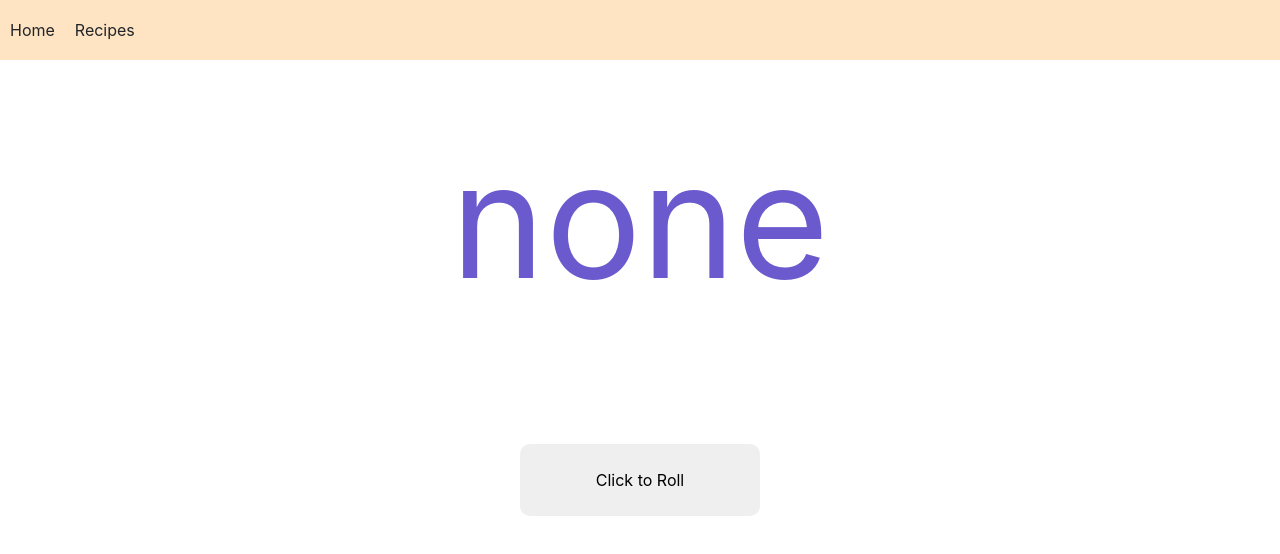
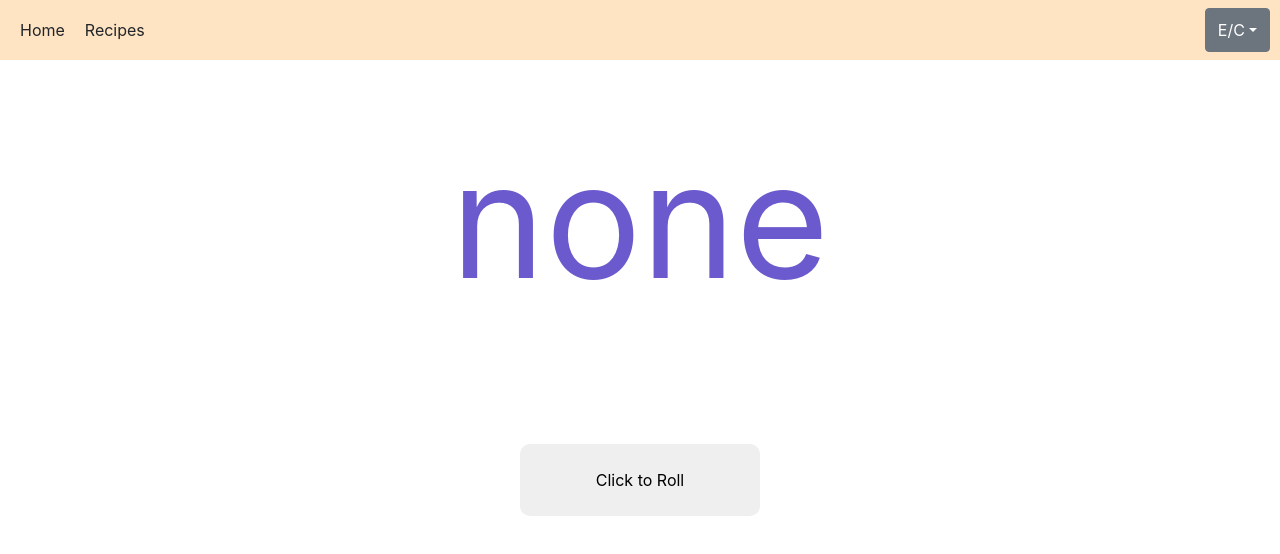
Before and after one commit to Luna123j/recipe_dice, a React (Create React App) app in the folder client/: page / in a window 1280 px wide. Shown: the top 554 px of the page. Built offline with nearby package versions, Linux system fonts and the light colour scheme.

Commit message:
add language switch button

```diff
--- a/client/public/index.html
+++ b/client/public/index.html
@@ -6,6 +6,8 @@
     <meta name="viewport" content="width=device-width, initial-scale=1" />
     <link href="https://cdn.jsdelivr.net/npm/bootstrap@5.2.2/dist/css/bootstrap.min.css" rel="stylesheet" integrity="sha384-Zenh87qX5JnK2Jl0vWa8Ck2rdkQ2Bzep5IDxbcnCeuOxjzrPF/et3URy9Bv1WTRi" crossorigin="anonymous">
     <link rel="stylesheet" href="https://cdnjs.cloudflare.com/ajax/libs/font-awesome/6.2.0/css/all.min.css" integrity="sha512-xh6O/CkQoPOWDdYTDqeRdPCVd1SpvCA9XXcUnZS2FmJNp1coAFzvtCN9BmamE+4aHK8yyUHUSCcJHgXloTyT2A==" crossorigin="anonymous" referrerpolicy="no-referrer" />
+    <link href="https://cdn.jsdelivr.net/npm/bootstrap@5.0.2/dist/css/bootstrap.min.css" rel="stylesheet">
+    <script src="https://cdn.jsdelivr.net/npm/bootstrap@5.0.2/dist/js/bootstrap.bundle.min.js"></script>
 
     <meta name="theme-color" content="#000000" />
     <meta
--- a/client/src/component/Navbar.jsx
+++ b/client/src/component/Navbar.jsx
@@ -3,15 +3,22 @@ import './Navbar.scss';
 const Navbar = () => {
   return (
     <nav className="navbar navbar-default">
-      <div >
+      <div className="navbarItems">
         <ul className="nav navbar-nav">
           <li className="nav-item">
-            <a>Home</a>
+            Home
           </li>
           <li className="nav-item">
-            <a>Recipes</a>
+            Recipes
           </li>
         </ul>
+        <div className="nav dropdown">
+          <button className="dropdown-btn btn btn-secondary dropdown-toggle" data-bs-toggle="dropdown">E/C</button>
+          <div className="dropdown-menu">
+            <p className="dropdown-item ">EN</p>
+            <p className="dropdown-item ">CN</p>
+          </div>
+        </div>
       </div>
     </nav>
 
--- a/client/src/component/Navbar.scss
+++ b/client/src/component/Navbar.scss
@@ -3,11 +3,31 @@
   width: 100%;
 }
 
+.navbar-default {
+  width: 100%;
+}
+
 .navbar-nav {
   flex-direction: row;
+}
 
-}
 
 .nav-item {
   margin: 10px;
 }
+
+.navbarItems {
+  width: 100%;
+  height: auto;
+  display: flex;
+  flex-direction: row;
+  justify-content: space-between;
+  padding-left: 10px;
+  padding-right: 10px;
+
+}
+
+
+.dropdown-menu {
+  min-width:inherit;
+}
--- a/client/src/component/RollDice.jsx
+++ b/client/src/component/RollDice.jsx
@@ -38,7 +38,7 @@ const RollDice = (props) => {
       setStop(false)
       setState({ ...state, rolling: false });
     }
-  }, [state])
+  }, [state,stop])
 
   return (
     <div className="rollDice">
```
